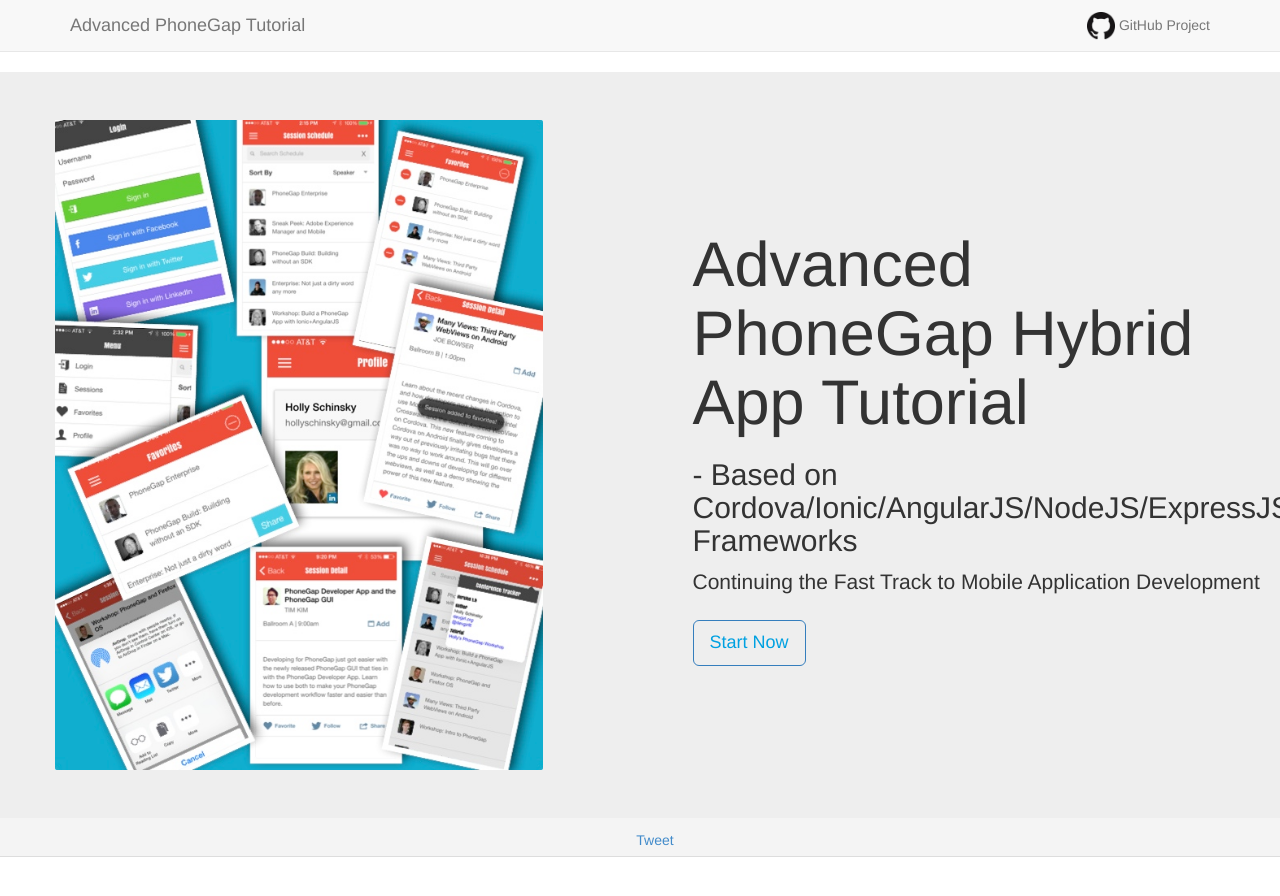
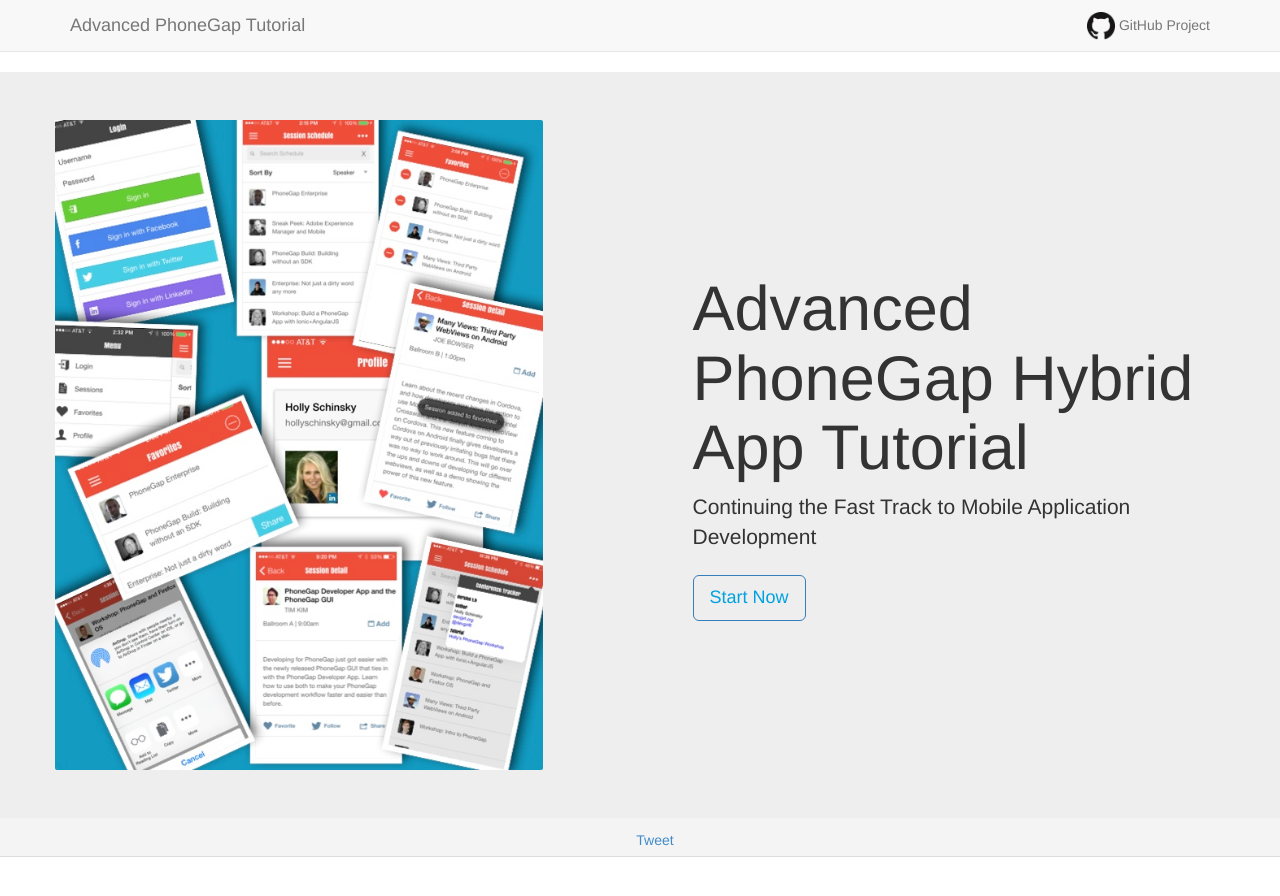
Before and after one commit to hollyschinsky/ConferenceTracker, a Jekyll site: the page built from index.md, in a window 1280 px wide and 900 px high. Shown: the top 896 px of the window. Built offline with Jekyll 4.4.1, drawn with Linux system fonts in a browser that asks for light colours; Markdown is read by kramdown in place of the engine named in the settings; comment, search, counter and statistics services are not loaded.

Commit message:
Updating to an advanced version of the app and tutorial. Included numerous screenshots and module content. Still in progress.

```diff
--- a/_layouts/home.html
+++ b/_layouts/home.html
@@ -9,7 +9,6 @@
                 <img src="images/app/app-mix.jpg" style="max-height: 650px;border: none;float: left;margin-right: 150px;"/>
                 <div style="display: table-cell;vertical-align: middle;">
                     <h1>Advanced PhoneGap Hybrid App Tutorial</h1>
-                    <h2> - Based on Cordova/Ionic/AngularJS/NodeJS/ExpressJS Frameworks</h2>
                     <p>Continuing the Fast Track to Mobile Application Development</p>
                     <p><a class="btn btn-primary btn-lg"
                           style="background-color: transparent;color: #00A1E1;margin-top: 8px;"
```
Also changed, not shown: images/app/app-mix.jpg.
